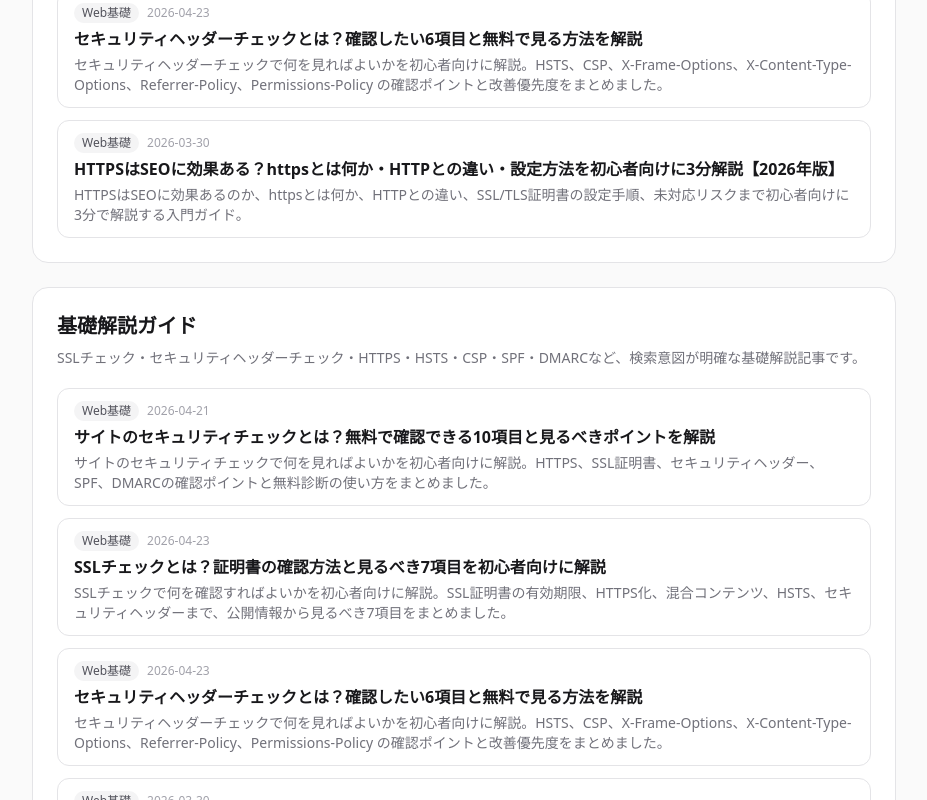
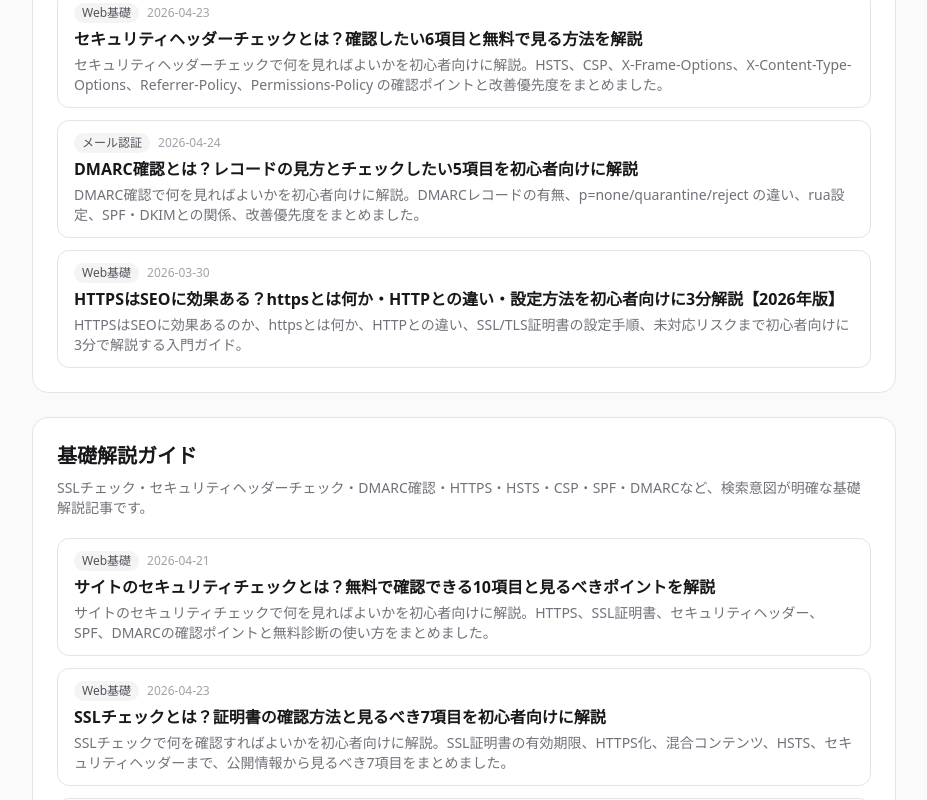
Before and after one commit to okkuso/security-checker, a Next.js app: page /site-map in a window 1280 px wide. Shown: the part 940-1740 px from the top of the page, without its empty margins (176-1103 px from the left). Built offline with nearby package versions, Linux system fonts and the light colour scheme.

Commit message:
Add DMARC check SEO landing page

```diff
--- a/src/app/blog/page.tsx
+++ b/src/app/blog/page.tsx
@@ -18,7 +18,7 @@ export const metadata: Metadata = {
 };
 
 const featuredSlugs = ["compare-saas", "compare-telecom", "compare-automobile"];
-const foundationSlugs = ["site-security-check-guide", "ssl-check-guide", "security-header-check-guide", "what-is-https", "what-is-dmarc", "what-is-spf", "what-is-csp", "what-is-hsts"];
+const foundationSlugs = ["site-security-check-guide", "ssl-check-guide", "security-header-check-guide", "dmarc-check-guide", "what-is-https", "what-is-dmarc", "what-is-spf", "what-is-csp", "what-is-hsts"];
 
 function getBreadcrumbJsonLd() {
   return {
@@ -107,7 +107,7 @@ export default function BlogPage() {
       <section className="mb-10 rounded-2xl border border-zinc-200 bg-zinc-50 p-6">
         <h2 className="text-lg font-semibold text-zinc-900 mb-3">まず読む基礎解説</h2>
         <p className="text-sm text-zinc-500 mb-4">
-          露出が落ちている比較記事だけでなく、サイトのセキュリティチェック、SSLチェック、セキュリティヘッダーチェック、HTTPS・DMARC・SPF・CSP・HSTS の基礎記事もまとめてたどれるようにしました。
+          露出が落ちている比較記事だけでなく、サイトのセキュリティチェック、SSLチェック、セキュリティヘッダーチェック、DMARC確認、HTTPS・DMARC・SPF・CSP・HSTS の基礎記事もまとめてたどれるようにしました。
           初学者向けの解説から企業比較記事へ回遊しやすくする導線です。
         </p>
         <div className="flex flex-wrap gap-2">
--- a/src/app/page.tsx
+++ b/src/app/page.tsx
@@ -235,6 +235,7 @@ export default function Home() {
               "セキュリティヘッダーチェック",
               "HTTPヘッダー チェック",
               "DMARC確認",
+              "DMARCチェック",
             ].map((keyword) => (
               <span key={keyword} className="rounded-full border border-zinc-200 bg-white px-3 py-1">
                 {keyword}
@@ -337,7 +338,7 @@ export default function Home() {
           </Link>
         </div>
         <div className="flex flex-wrap gap-2">
-          {["site-security-check-guide", "ssl-check-guide", "security-header-check-guide", "what-is-https", "what-is-dmarc", "what-is-spf", "what-is-csp", "what-is-hsts"].map((slug) => {
+          {["site-security-check-guide", "ssl-check-guide", "security-header-check-guide", "dmarc-check-guide", "what-is-https", "what-is-dmarc", "what-is-spf", "what-is-csp", "what-is-hsts"].map((slug) => {
             const article = articles.find((a) => a.slug === slug);
             if (!article) return null;
             return (
--- a/src/app/site-map/page.tsx
+++ b/src/app/site-map/page.tsx
@@ -19,8 +19,8 @@ export const metadata: Metadata = {
   },
 };
 
-const featuredSlugs = ["site-security-check-guide", "ssl-check-guide", "security-header-check-guide", "what-is-https"];
-const foundationalSlugs = ["site-security-check-guide", "ssl-check-guide", "security-header-check-guide", "what-is-https", "what-is-hsts", "what-is-csp", "what-is-spf", "what-is-dmarc"];
+const featuredSlugs = ["site-security-check-guide", "ssl-check-guide", "security-header-check-guide", "dmarc-check-guide", "what-is-https"];
+const foundationalSlugs = ["site-security-check-guide", "ssl-check-guide", "security-header-check-guide", "dmarc-check-guide", "what-is-https", "what-is-hsts", "what-is-csp", "what-is-spf", "what-is-dmarc"];
 
 const featuredArticles = featuredSlugs
   .map((slug) => articles.find((article) => article.slug === slug))
@@ -148,7 +148,7 @@ export default function SiteMapPage() {
 
         <LinkList
           title="基礎解説ガイド"
-          description="SSLチェック・セキュリティヘッダーチェック・HTTPS・HSTS・CSP・SPF・DMARCなど、検索意図が明確な基礎解説記事です。"
+          description="SSLチェック・セキュリティヘッダーチェック・DMARC確認・HTTPS・HSTS・CSP・SPF・DMARCなど、検索意図が明確な基礎解説記事です。"
           items={foundationalArticles}
         />
 
--- a/src/content/articles.ts
+++ b/src/content/articles.ts
@@ -3997,6 +3997,98 @@ ${cta}
       },
     ]
   },
+  {
+    slug: "dmarc-check-guide",
+    title: "DMARC確認とは？レコードの見方とチェックしたい5項目を初心者向けに解説",
+    description: "DMARC確認で何を見ればよいかを初心者向けに解説。DMARCレコードの有無、p=none/quarantine/reject の違い、rua設定、SPF・DKIMとの関係、改善優先度をまとめました。",
+    publishedAt: "2026-04-24",
+    updatedAt: "2026-04-24",
+    category: "メール認証",
+    tags: ["DMARC確認", "DMARCチェック", "DMARC", "メール認証", "なりすまし対策"],
+    content: `
+<h2>DMARC確認とは？</h2>
+<p>DMARC確認とは、<strong>ドメインになりすましメール対策の方針が正しく公開されているか</strong>をチェックすることです。コーポレートサイトや採用サイト、問い合わせフォームのあるサイトでは、公開サイトの安全性だけでなく<strong>メール送信ドメインの信頼性</strong>も重要になります。</p>
+<p>特に「DMARC確認をしたい」「DMARCレコードを見たい」「p=none のままで大丈夫か知りたい」という場面では、まず公開DNSを見て状態を把握するのが第一歩です。</p>
+
+<h2>DMARC確認でまず見たい5項目</h2>
+<ol>
+  <li><strong>DMARCレコードが存在するか</strong></li>
+  <li><strong>ポリシーが p=none / quarantine / reject のどれか</strong></li>
+  <li><strong>rua レポート送信先が設定されているか</strong></li>
+  <li><strong>SPF・DKIMと整合しているか</strong></li>
+  <li><strong>本番運用に合わせて段階的に強化できているか</strong></li>
+</ol>
+<p>この5点を押さえるだけで、DMARC設定の成熟度をかなり把握できます。</p>
+
+<h2>1. DMARCレコードがあるか</h2>
+<p>最初に見るのは、<code>_dmarc.example.com</code> に <strong>TXTレコードが存在するか</strong> です。そもそもレコードがなければ、受信側に「認証失敗メールをどう扱うか」を指示できません。</p>
+<p>詳しい仕組みは <a href="/blog/what-is-dmarc">DMARCとは何かの基礎解説</a> でも確認できます。</p>
+
+<h2>2. p=none のままか、強制ポリシーまで進んでいるか</h2>
+<p>DMARC確認で特に重要なのがポリシーです。</p>
+<ul>
+  <li><strong>p=none</strong>：監視だけ。まずは安全に始める段階</li>
+  <li><strong>p=quarantine</strong>：怪しいメールを迷惑メールへ</li>
+  <li><strong>p=reject</strong>：認証失敗メールを拒否</li>
+</ul>
+<p><strong>DMARCレコードがあっても p=none のまま止まっている</strong>サイトは多く、運用としては「見えているが防げていない」状態になりやすいです。</p>
+
+<h2>3. rua でレポートを受け取れているか</h2>
+<p><code>rua=mailto:...</code> があると、集約レポートを受け取れます。DMARCは設定しただけで終わりではなく、<strong>正規メールが全部通っているか、怪しい送信元がないか</strong> を監視して育てる運用が大切です。</p>
+
+<h2>4. SPF・DKIMとセットで見られているか</h2>
+<p>DMARCは単独では成立しません。<strong>SPF と DKIM のどちらか、できれば両方</strong> が整っていて初めて強く機能します。DMARC確認のついでに、<a href="/blog/what-is-spf">SPFの設定</a> や DKIM の有無も一緒に棚卸ししておくと効率的です。</p>
+
+<h2>5. 段階的に強化できる状態か</h2>
+<p>いきなり <code>p=reject</code> にするのが正解とは限りません。送信サービスが多い会社では、まず <code>p=none</code> で監視し、次に <code>quarantine</code>、最後に <code>reject</code> と進める方が安全です。</p>
+<p>ただし長期間 <code>none</code> のままなら、検索ユーザーの意図としては「DMARC設定済み」と言い切りづらいため、改善余地が残ります。</p>
+
+<h2>無料のDMARC確認で分かること、分からないこと</h2>
+<ul>
+  <li><strong>分かること</strong>：レコード有無、ポリシー、レポート送信先、SPF/DMARCの基本整合</li>
+  <li><strong>分からないこと</strong>：社内の全送信経路、DKIM署名の運用詳細、実際に届かなかったメールの原因すべて</li>
+</ul>
+<p>まずは公開設定の棚卸しとしてDMARC確認を行い、その後にレポート分析や配信経路の整理へ進むのが現実的です。</p>
+
+<h2>こんな人に向いています</h2>
+<ul>
+  <li>自社ドメインのなりすまし対策状況をざっと把握したい人</li>
+  <li>営業前に相手企業のDMARC設定有無を見たい人</li>
+  <li>「DMARC確認」「DMARCチェック」をすぐ試したい担当者</li>
+  <li>SPFはあるがDMARCが整っているか不安な人</li>
+</ul>
+
+<h2>今すぐDMARC確認をする方法</h2>
+<ol>
+  <li><a href="/">トップページの無料診断</a>でドメインを入力する</li>
+  <li>DMARCの有無とポリシー、SPFの有無を確認する</li>
+  <li>不足があれば <a href="/blog/what-is-dmarc">DMARC解説記事</a> で設定手順を確認する</li>
+</ol>
+
+<h2>関連記事</h2>
+<ul>
+  <li><a href="/blog/what-is-dmarc">DMARCとは？設定手順5ステップを解説</a></li>
+  <li><a href="/blog/what-is-spf">SPFレコードとは？書き方と確認方法を解説</a></li>
+  <li><a href="/blog/site-security-check-guide">サイトのセキュリティチェックで見るべき10項目</a></li>
+  <li><a href="/blog/ssl-check-guide">SSLチェックとは？見るべき7項目を解説</a></li>
+</ul>
+${cta}
+`,
+    faq: [
+      {
+        question: "DMARC確認では何を見ればいいですか？",
+        answer: "DMARCレコードの有無、p=none/quarantine/reject のどれか、ruaレポート送信先、SPFやDKIMとの整合をまず確認するのが基本です。",
+      },
+      {
+        question: "p=none でもDMARC設定済みと言えますか？",
+        answer: "設定はされていますが、防御は監視中心です。実運用ではレポートを確認しつつ、最終的に quarantine や reject へ強化するのが理想です。",
+      },
+      {
+        question: "無料のDMARC確認でなりすまし対策は十分ですか？",
+        answer: "十分ではありません。無料確認は公開設定の把握に向いており、実際の配信経路整理やDKIM運用、レポート監視は別途必要です。",
+      },
+    ]
+  },
 ];
 
 export function getArticleBySlug(slug: string): Article | undefined {
```
Also changed, not shown: reports/seo-daily-2026-04-24.json (added, +46 -0 lines).
